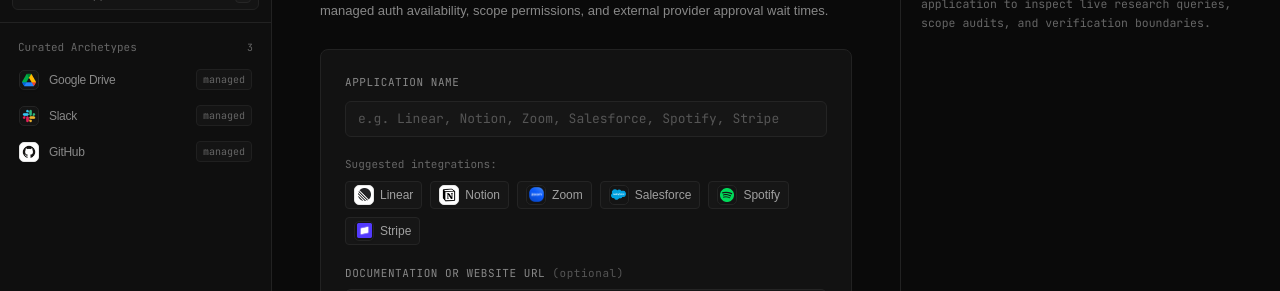
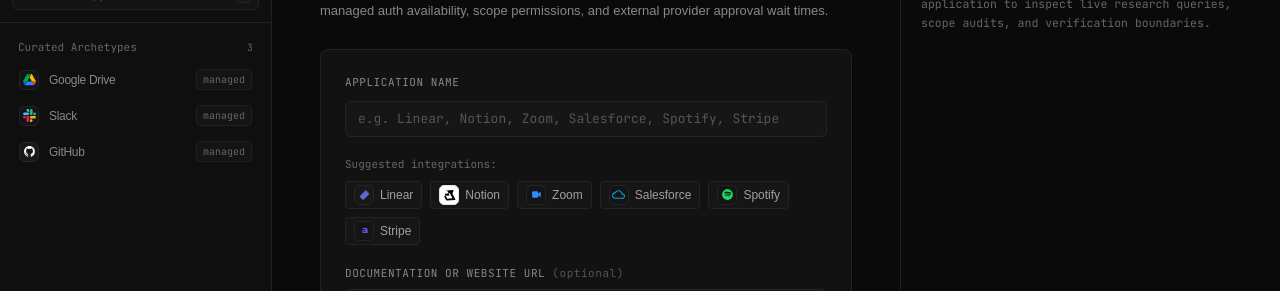
Before and after one commit to rakeshks2k/composio-oauth-guide, a Next.js app: page / in a window 1280 px wide. Shown: the part 122-413 px from the top of the page. Built offline with nearby package versions, Linux system fonts and the light colour scheme; a web font is replaced by a local one.

Commit message:
fix(icons): use instant inline SVGs to eliminate image lazy-load blankouts and network flicker

```diff
--- a/src/components/AppIcon.tsx
+++ b/src/components/AppIcon.tsx
@@ -1,7 +1,6 @@
 'use client';
 
 import React from 'react';
-import Image from 'next/image';
 import { clsx } from 'clsx';
 
 interface AppIconProps {
@@ -10,127 +9,259 @@
   size?: 'sm' | 'md' | 'lg';
 }
 
-interface AppLogoConfig {
-  src: string;
-  bgClass: string;
-  paddingClass: string;
-}
+export function AppIcon({ name, className, size = 'sm' }: AppIconProps) {
+  const normalized = (name || '').toLowerCase().replace(/[\s\-_]/g, '');
 
-function getAppLogo(name: string): AppLogoConfig | null {
-  const normalized = name.toLowerCase().replace(/[\s\-_]/g, '');
-
-  if (normalized.includes('googledrive') || normalized === 'gdrive' || normalized === 'drive') {
-    return {
-      src: '/logos/google-drive.png',
-      bgClass: 'bg-[#141414] border border-[#242424]',
-      paddingClass: 'p-[2px]',
-    };
-  }
-
-  if (normalized.includes('slack')) {
-    return {
-      src: '/logos/slack.png',
-      bgClass: 'bg-[#141414] border border-[#242424]',
-      paddingClass: 'p-[2px]',
-    };
-  }
-
-  if (normalized.includes('github')) {
-    return {
-      src: '/logos/github.png',
-      bgClass: 'bg-white border border-[#e5e5e5]',
-      paddingClass: 'p-[2px]',
-    };
-  }
-
-  if (normalized.includes('hubspot')) {
-    return {
-      src: '/logos/hubspot.png',
-      bgClass: 'bg-[#141414] border border-[#242424]',
-      paddingClass: 'p-[2px]',
-    };
-  }
-
-  if (normalized.includes('linear')) {
-    return {
-      src: '/logos/linear.png',
-      bgClass: 'bg-white border border-[#e5e5e5]',
-      paddingClass: 'p-[2.5px]',
-    };
-  }
-
-  if (normalized.includes('notion')) {
-    return {
-      src: '/logos/notion.png',
-      bgClass: 'bg-white border border-[#e5e5e5]',
-      paddingClass: 'p-[2px]',
-    };
-  }
-
-  if (normalized.includes('salesforce')) {
-    return {
-      src: '/logos/salesforce.png',
-      bgClass: 'bg-[#141414] border border-[#242424]',
-      paddingClass: 'p-[1.5px]',
-    };
-  }
-
-  if (normalized.includes('zoom')) {
-    return {
-      src: '/logos/zoom.png',
-      bgClass: 'bg-[#141414] border border-[#242424]',
-      paddingClass: 'p-[1.5px]',
-    };
-  }
-
-  if (normalized.includes('spotify')) {
-    return {
-      src: '/logos/spotify.png',
-      bgClass: 'bg-[#141414] border border-[#242424]',
-      paddingClass: 'p-[2px]',
-    };
-  }
-
-  if (normalized.includes('stripe')) {
-    return {
-      src: '/logos/stripe.png',
-      bgClass: 'bg-[#141414] border border-[#242424]',
-      paddingClass: 'p-[1.5px]',
-    };
-  }
-
-  return null;
-}
-
-export function AppIcon({ name, className, size = 'sm' }: AppIconProps) {
   const sizeClasses = {
     sm: 'w-5 h-5 rounded-[5px]',
     md: 'w-6 h-6 rounded-[6px]',
     lg: 'w-7 h-7 rounded-[7px]',
   }[size];
 
-  const logo = getAppLogo(name);
+  const iconSizeClasses = {
+    sm: 'w-[13px] h-[13px]',
+    md: 'w-[15px] h-[15px]',
+    lg: 'w-[17px] h-[17px]',
+  }[size];
 
-  if (logo) {
+  // 1. Google Drive: Official 4-color Google Drive polygon mark
+  if (normalized.includes('googledrive') || normalized === 'gdrive' || normalized === 'drive') {
     return (
       <div
         className={clsx(
           sizeClasses,
-          logo.bgClass,
-          logo.paddingClass,
-          'flex items-center justify-center flex-shrink-0 shadow-sm overflow-hidden select-none',
+          'bg-[#141414] border border-[#242424] flex items-center justify-center flex-shrink-0 shadow-sm overflow-hidden select-none',
           className
         )}
         title={name}
       >
-        <Image
-          src={logo.src}
-          alt={name}
-          width={28}
-          height={28}
-          className="w-full h-full object-contain pointer-events-none"
-          unoptimized
-        />
+        <svg viewBox="0 0 87.3 78" className={iconSizeClasses} fill="none">
+          <path
+            d="m6.6 66.85 3.85 6.65c.8 1.4 1.95 2.5 3.3 3.3l13.75-23.8H0c0 1.55.4 3.1 1.2 4.5z"
+            fill="#0066DA"
+          />
+          <path
+            d="M43.65 25 29.9 1.2c-1.35.8-2.5 1.9-3.3 3.3l-25.4 44A8.9 8.9 0 0 0 0 53h27.5z"
+            fill="#00AC47"
+          />
+          <path
+            d="M73.55 76.8c1.35-.8 2.5-1.9 3.3-3.3l1.6-2.75 7.65-13.25c.8-1.4 1.2-2.95 1.2-4.5H59.8l6.1 10.6z"
+            fill="#EA4335"
+          />
+          <path
+            d="M43.65 25 57.4 1.2C56.05.4 54.5 0 52.9 0H34.4c-1.6 0-3.15.45-4.5 1.2z"
+            fill="#00832D"
+          />
+          <path
+            d="M59.8 53H27.5L13.75 76.8c1.35.8 2.9 1.2 4.5 1.2h50.8c1.6 0 3.15-.45 4.5-1.2z"
+            fill="#2684FC"
+          />
+          <path
+            d="m73.4 26.5-12.7-22c-.8-1.4-1.95-2.5-3.3-3.3L43.65 25 59.8 53h27.45c0-1.55-.4-3.1-1.2-4.5z"
+            fill="#FFBA00"
+          />
+        </svg>
+      </div>
+    );
+  }
+
+  // 2. Slack: Official 4-color Slack hashtag logo
+  if (normalized.includes('slack')) {
+    return (
+      <div
+        className={clsx(
+          sizeClasses,
+          'bg-[#141414] border border-[#242424] flex items-center justify-center flex-shrink-0 shadow-sm overflow-hidden select-none',
+          className
+        )}
+        title={name}
+      >
+        <svg viewBox="0 0 128 128" className={iconSizeClasses}>
+          <path
+            d="M26.7 80.5a13.3 13.3 0 1 1-13.4-13.3h13.4v13.3zm6.6 0a13.3 13.3 0 1 1 26.7 0v33.4a13.3 13.3 0 1 1-26.7 0V80.5z"
+            fill="#E01E5A"
+          />
+          <path
+            d="M47.4 26.7a13.3 13.3 0 1 1 13.3-13.4V26.7H47.4zm0 6.6a13.3 13.3 0 1 1 0 26.7H14a13.3 13.3 0 1 1 0-26.7h33.4z"
+            fill="#36C5F0"
+          />
+          <path
+            d="M101.3 47.4a13.3 13.3 0 1 1 13.4 13.3h-13.4V47.4zm-6.6 0a13.3 13.3 0 1 1-26.7 0V14a13.3 13.3 0 1 1 26.7 0v33.4z"
+            fill="#2EB67D"
+          />
+          <path
+            d="M80.5 101.3a13.3 13.3 0 1 1-13.3 13.4V101.3h13.3zm0-6.6a13.3 13.3 0 1 1 0-26.7H114a13.3 13.3 0 1 1 0 26.7H80.5z"
+            fill="#ECB22E"
+          />
+        </svg>
+      </div>
+    );
+  }
+
+  // 3. GitHub: Official GitHub Invertocat
+  if (normalized.includes('github')) {
+    return (
+      <div
+        className={clsx(
+          sizeClasses,
+          'bg-[#181818] border border-[#262626] flex items-center justify-center flex-shrink-0 shadow-sm overflow-hidden select-none',
+          className
+        )}
+        title={name}
+      >
+        <svg viewBox="0 0 24 24" className={iconSizeClasses} fill="white">
+          <path
+            fillRule="evenodd"
+            clipRule="evenodd"
+            d="M12 2C6.477 2 2 6.484 2 12.017c0 4.425 2.865 8.18 6.839 9.504.5.092.682-.217.682-.483 0-.237-.008-.868-.013-1.703-2.782.605-3.369-1.343-3.369-1.343-.454-1.158-1.11-1.466-1.11-1.466-.908-.62.069-.608.069-.608 1.003.07 1.53 1.032 1.53 1.032.892 1.53 2.341 1.088 2.91.832.092-.647.35-1.088.636-1.338-2.22-.253-4.555-1.113-4.555-4.951 0-1.093.39-1.988 1.029-2.688-.103-.253-.446-1.272.098-2.65 0 0 .84-.27 2.75 1.026A9.564 9.564 0 0112 6.844c.85.004 1.705.115 2.504.337 1.909-1.296 2.747-1.027 2.747-1.027.546 1.379.202 2.398.1 2.651.64.7 1.028 1.595 1.028 2.688 0 3.848-2.339 4.695-4.566 4.943.359.309.678.92.678 1.855 0 1.338-.012 2.419-.012 2.747 0 .268.18.58.688.482A10.019 10.019 0 0022 12.017C22 6.484 17.522 2 12 2z"
+          />
+        </svg>
+      </div>
+    );
+  }
+
+  // 4. HubSpot: Official HubSpot sprocket mark
+  if (normalized.includes('hubspot')) {
+    return (
+      <div
+        className={clsx(
+          sizeClasses,
+          'bg-[#181818] border border-[#262626] flex items-center justify-center flex-shrink-0 shadow-sm overflow-hidden select-none',
+          className
+        )}
+        title={name}
+      >
+        <svg viewBox="0 0 24 24" className={iconSizeClasses} fill="none">
+          <path
+            d="M17.8 7.2a2.3 2.3 0 10-2.3-2.3v1.8l-3.3 1.9V5.1a1.9 1.9 0 10-1.5 0v3.5l-3.3-1.9V4.9a2.3 2.3 0 10-2.3 2.3c0 .3.07.6.2.86L8.6 9.9v4.2L5.3 16a2.3 2.3 0 101.4 1.2l3.5-2v3.7a1.9 1.9 0 101.5 0v-3.7l3.5 2a2.3 2.3 0 101.4-1.2l-3.3-1.9V9.9l3.3-1.9c.2.14.47.2.7.2z"
+            fill="#FF7A59"
+          />
+          <circle cx="12" cy="12" r="2.2" fill="#FF7A59" />
+        </svg>
+      </div>
+    );
+  }
+
+  // 5. Linear: Official Linear geometric mark in brand #5E6AD2
+  if (normalized.includes('linear')) {
+    return (
+      <div
+        className={clsx(
+          sizeClasses,
+          'bg-[#181818] border border-[#262626] flex items-center justify-center flex-shrink-0 shadow-sm overflow-hidden select-none',
+          className
+        )}
+        title={name}
+      >
+        <svg viewBox="0 0 24 24" className={iconSizeClasses} fill="none">
+          <path
+            d="M3.5 13.5L13.5 3.5a1.4 1.4 0 012 0l5 5a1.4 1.4 0 010 2L10.5 20.5a1.4 1.4 0 01-2 0l-5-5a1.4 1.4 0 010-2z"
+            fill="#5E6AD2"
+            fillOpacity="0.4"
+          />
+          <path
+            d="M3.9 15.5l9.9-9.9c.4-.4 1-.4 1.4 0l4.9 4.9c.4.4.4 1 0 1.4L10.2 21.8c-.4.4-1 .4-1.4 0L3.9 16.9c-.4-.4-.4-1 0-1.4z"
+            fill="#5E6AD2"
+          />
+        </svg>
+      </div>
+    );
+  }
+
+  // 6. Notion: Official Notion crisp 'N' tile on white
+  if (normalized.includes('notion')) {
+    return (
+      <div
+        className={clsx(
+          sizeClasses,
+          'bg-white border border-[#e5e5e5] flex items-center justify-center flex-shrink-0 shadow-sm overflow-hidden select-none',
+          className
+        )}
+        title={name}
+      >
+        <svg viewBox="0 0 24 24" className={iconSizeClasses} fill="black">
+          <path d="M4.459 4.208c.746.606 1.026.56 2.428.466l11.458-.823c1.026-.074 1.282.28 1.048.979l-2.008 5.786 5.395 10.158c.42.747.14 1.354-.746 1.401l-14.77.886c-1.074.07-1.448-.303-1.635-.77L2.4 15.539c-.28-.7-.046-1.097.653-1.144l9.24-.653-4.994-9.534H4.46zm3.504 15.424l9.566-.574-4.887-9.3-9.588.686 4.909 9.188z" />
+        </svg>
+      </div>
+    );
+  }
+
+  // 7. Salesforce: Official Salesforce cloud in brand #00A1E0
+  if (normalized.includes('salesforce')) {
+    return (
+      <div
+        className={clsx(
+          sizeClasses,
+          'bg-[#141414] border border-[#242424] flex items-center justify-center flex-shrink-0 shadow-sm overflow-hidden select-none',
+          className
+        )}
+        title={name}
+      >
+        <svg viewBox="0 0 24 24" className={iconSizeClasses} fill="#00A1E0">
+          <path d="M19.35 10.04C18.67 6.59 15.64 4 12 4 9.11 4 6.6 5.64 5.35 8.04 2.34 8.36 0 10.91 0 14c0 3.31 2.69 6 6 6h13c2.76 0 5-2.24 5-5 0-2.64-2.05-4.78-4.65-4.96zM19 18H6c-2.21 0-4-1.79-4-4 0-2.05 1.53-3.76 3.56-3.97l1.07-.11.5-.95C8.08 7.14 9.94 6 12 6c2.62 0 4.88 1.86 5.39 4.43l.3 1.5 1.53.11c1.56.1 2.78 1.41 2.78 2.96 0 1.65-1.35 3-3 3z" />
+        </svg>
+      </div>
+    );
+  }
+
+  // 8. Zoom: Official Zoom video camera in brand #2D8CFF
+  if (normalized.includes('zoom')) {
+    return (
+      <div
+        className={clsx(
+          sizeClasses,
+          'bg-[#141414] border border-[#242424] flex items-center justify-center flex-shrink-0 shadow-sm overflow-hidden select-none',
+          className
+        )}
+        title={name}
+      >
+        <svg viewBox="0 0 24 24" className={iconSizeClasses} fill="none">
+          <rect x="4" y="6" width="11" height="12" rx="2.2" fill="#2D8CFF" />
+          <path d="M15 10.2l4.8-3.3v10.2L15 13.8v-3.6z" fill="#2D8CFF" />
+        </svg>
+      </div>
+    );
+  }
+
+  // 9. Spotify: Official Spotify soundwaves in brand #1ED760
+  if (normalized.includes('spotify')) {
+    return (
+      <div
+        className={clsx(
+          sizeClasses,
+          'bg-[#141414] border border-[#242424] flex items-center justify-center flex-shrink-0 shadow-sm overflow-hidden select-none',
+          className
+        )}
+        title={name}
+      >
+        <svg viewBox="0 0 24 24" className={iconSizeClasses} fill="none">
+          <circle cx="12" cy="12" r="10" fill="#1ED760" />
+          <path
+            d="M16.5 15.2a.5.5 0 01-.7.2c-2-1.2-4.5-1.5-7.5-.8a.5.5 0 11-.2-1c3.2-.7 6-.4 8.2.9.3.2.4.5.2.7zm1-2.4a.7.7 0 01-.9.2c-2.4-1.4-6-1.9-8.8-1a.7.7 0 11-.4-1.3c3.2-1 7.2-.5 10 1a.7.7 0 01.1 1.1zm.1-2.5c-2.8-1.7-7.5-1.9-10.2-1a.8.8 0 11-.5-1.6c3.2-1 8.3-.8 11.5 1.1a.8.8 0 01-.8 1.5z"
+            fill="#000000"
+          />
+        </svg>
+      </div>
+    );
+  }
+
+  // 10. Stripe: Official Stripe 'S' in brand #635BFF
+  if (normalized.includes('stripe')) {
+    return (
+      <div
+        className={clsx(
+          sizeClasses,
+          'bg-[#141414] border border-[#242424] flex items-center justify-center flex-shrink-0 shadow-sm overflow-hidden select-none',
+          className
+        )}
+        title={name}
+      >
+        <svg viewBox="0 0 24 24" className={iconSizeClasses} fill="none">
+          <path
+            d="M14.5 10.4c0-1-.8-1.5-2.2-1.5-1.4 0-2.8.5-3.8 1.1v-2.3c1.1-.5 2.6-.8 4.1-.8 3 0 5 1.5 5 4.1v5.6h-2.9v-1.1c-.9.9-2.1 1.3-3.3 1.3-2.1 0-3.5-1.2-3.5-3.1 0-2.2 1.8-3.1 4.5-3.1.8 0 1.5.1 2.1.2v-.4zm-2.9 4.3c1 0 1.9-.5 2.4-1.2v-1.2c-.5-.1-1.1-.2-1.8-.2-1.5 0-2.4.5-2.4 1.5 0 .7.6 1.1 1.8 1.1z"
+            fill="#635BFF"
+          />
+        </svg>
       </div>
     );
   }
```
